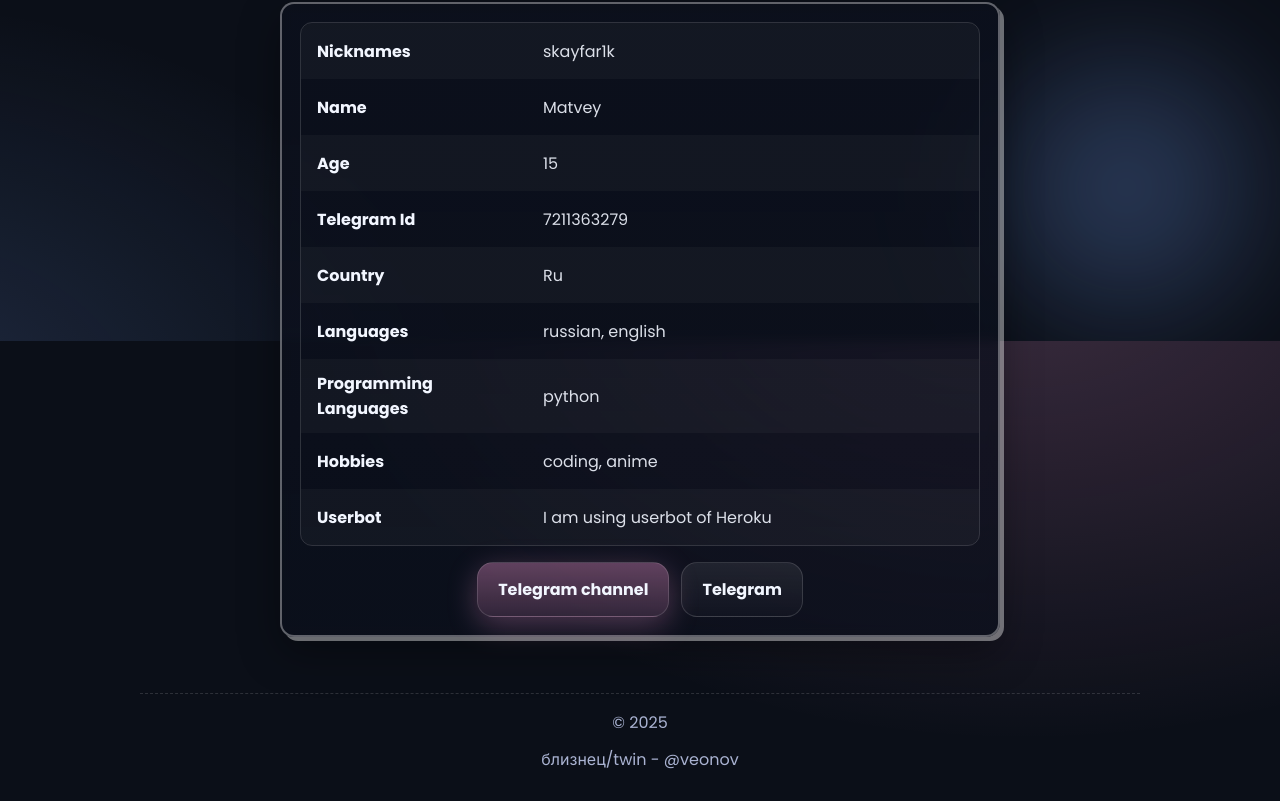
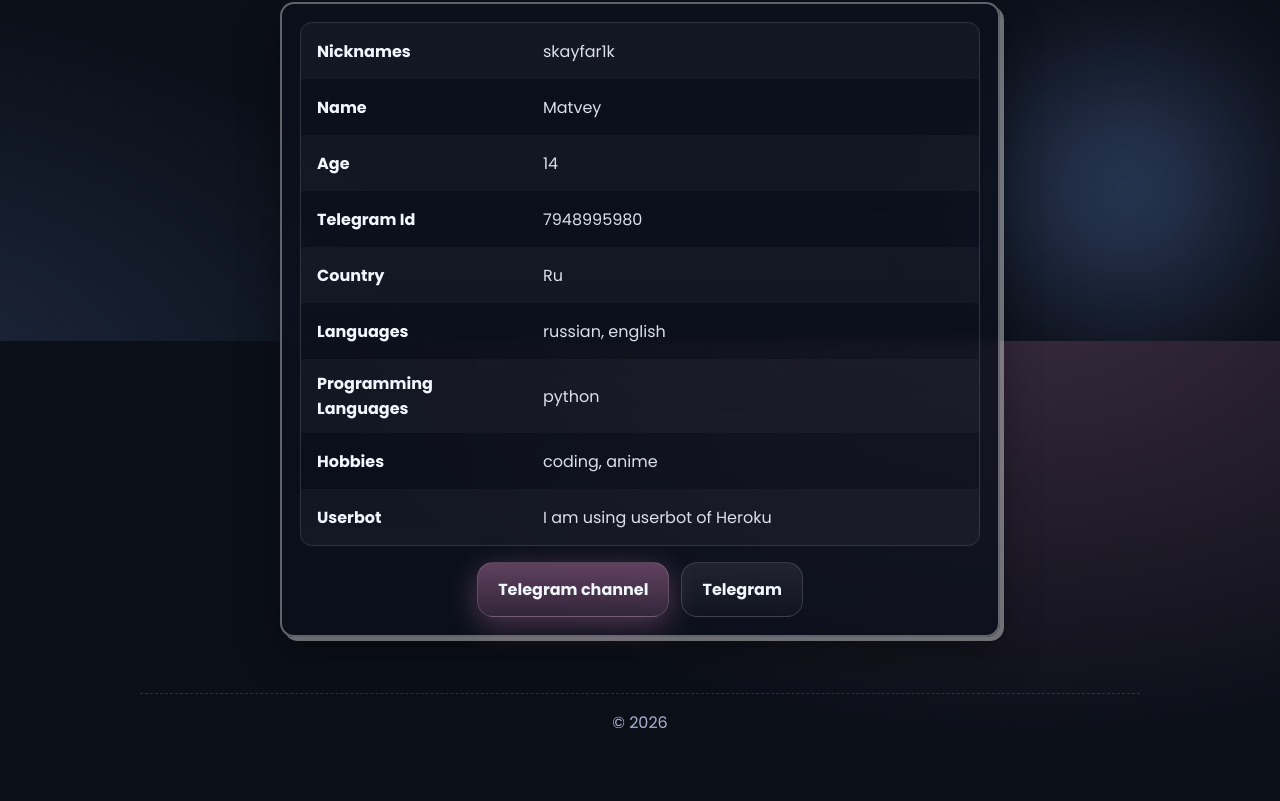
Before and after one commit to skayfar1k/bio, a plain HTML site: page index.html in a window 1280 px wide. Shown: the part 459-1260 px from the top of the page. Drawn offline with Linux system fonts and the light colour scheme.

Commit message:
Update index.html

```diff
--- a/index.html
+++ b/index.html
@@ -304,15 +304,14 @@ button, .btn, .copy-btn, .modal__close, .ctrl-select, .val.copyable { cursor: po
         <div class="info-table" id="infoTable"></div>
         <div class="actions">
           <a class="btn primary" id="tgLink" href="https://t.me/bio_skayfarik" target="_blank" rel="noopener">Telegram channel</a>
-          <a class="btn ghost" id="tgLink" href="https://t.me/skayfar1k" target="_blank" rel="noopener">Telegram</a>
+          <a class="btn ghost" id="tgLink" href="https://t.me/y9iox" target="_blank" rel="noopener">Telegram</a>
         </div>
       </section>
     </main>
 
     <footer class="site-footer">
       <div class="container">
-        <span>© 2025 </span>
-        <span>близнец/twin - @veonov </span>
+        <span>© 2026 </span>
       </div>
     </footer>
 
@@ -384,12 +383,12 @@ button, .btn, .copy-btn, .modal__close, .ctrl-select, .val.copyable { cursor: po
 // Simple i18n: RU/EN/JA
 (function i18n() {
   const labels = {
-    ru: { nicknames: 'никнеймы', name: 'имя', age: 'возраст', telegramId: 'Telegram ID', country: 'страна', humanLangs: 'языки', languages: 'языки программирования', hobbies: 'хобби', userbot: 'userbot' },
-    en: { nicknames: 'nicknames', name: 'name', age: 'age', telegramId: 'telegram id', country: 'country', humanLangs: 'languages', languages: 'programming languages', hobbies: 'hobbies', userbot: 'userbot' },
+    ru: { nicknames: 'никнеймы', name: 'имя', age: 'возраст', telegramId: 'Telegram ID', country: 'страна', humanLangs: 'языки', languages: 'языки программирования', hobbies: 'хобби', username: 'юзернейм', userbot: 'userbot'},
+    en: { nicknames: 'nicknames', name: 'name', age: 'age', telegramId: 'telegram id', country: 'country', humanLangs: 'languages', languages: 'programming languages', hobbies: 'hobbies', username: 'username', userbot: 'userbot' },
   }
   const values = {
-    ru: { nicknames: 'skayfar1k', name: 'МАтвей', age: '15 ', telegramId: '7211363279', country: 'РФ', humanLangs: 'русский, английский',languages:"python", hobbies: 'программирование, аниме', userbot: 'I am using userbot of Heroku' },
-    en: { nicknames: 'skayfar1k', name: 'Matvey', age: '15 ', telegramId: '7211363279', country: 'Ru', humanLangs: 'russian, english', languages: "python", hobbies: 'coding, anime', userbot: 'I am using userbot of Heroku' },
+    ru: { nicknames: 'skayfar1k', name: 'Матвей', age: '14 ', telegramId: '7948995980', country: 'РФ', humanLangs: 'русский, английский',languages:"python", hobbies: 'программирование, аниме', username: '@y9Iox', userbot: 'I am using userbot of Heroku' },
+    en: { nicknames: 'skayfar1k', name: 'Matvey', age: '14 ', telegramId: '7948995980', country: 'Ru', humanLangs: 'russian, english', languages: "python", hobbies: 'coding, anime', username: '@y9Iox', userbot: 'I am using userbot of Heroku' },
     };
 
   const infoTable = document.getElementById('infoTable');
```
